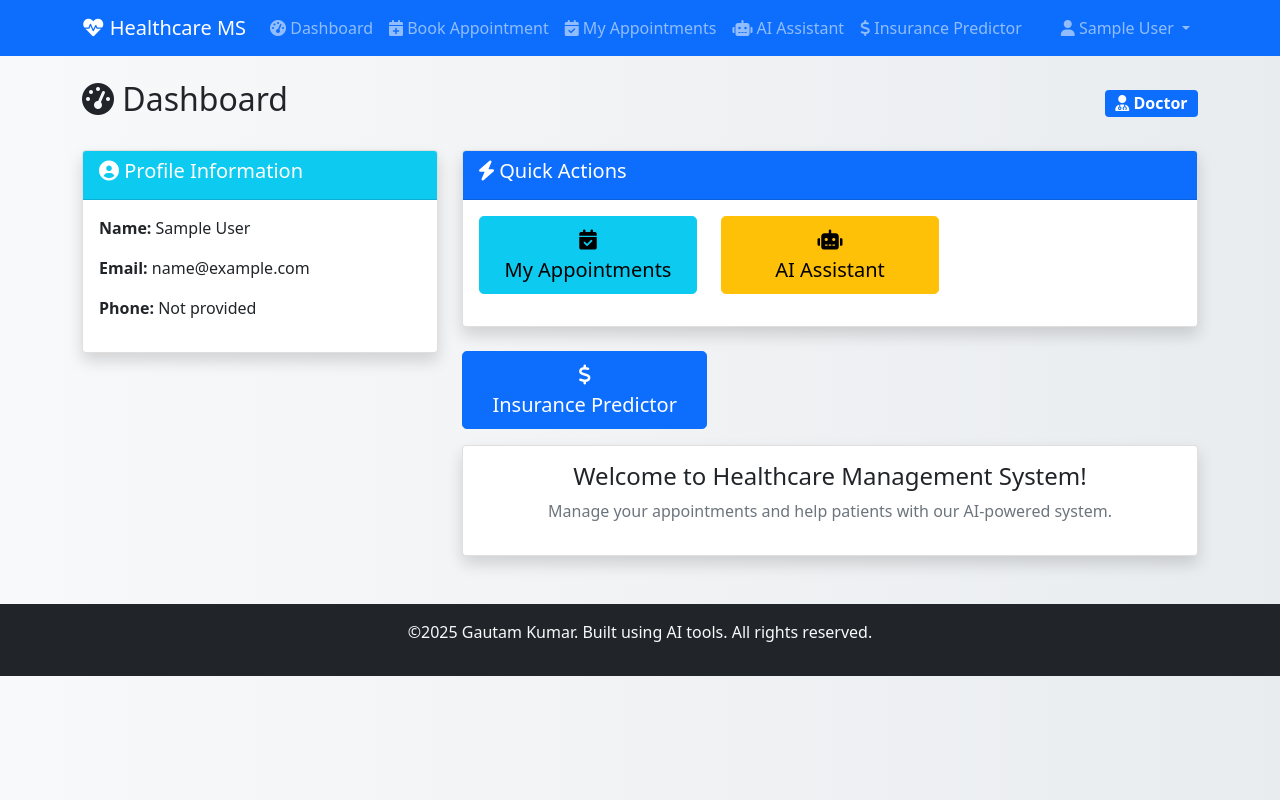
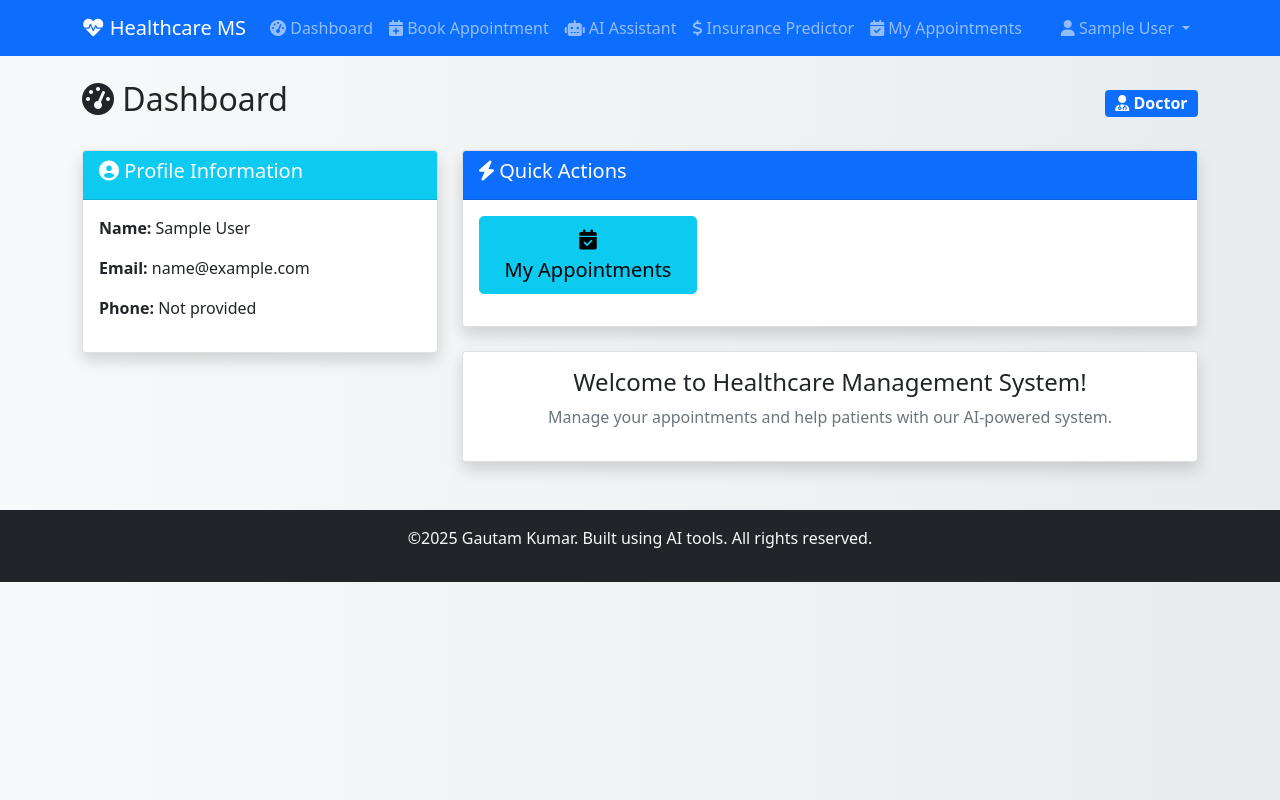
Before and after one commit to gautam-oss/Healthcare_Management_System, a Django app: page /users/dashboard/ in a window 1280 px wide. Run offline with Django 5.2, Linux system fonts and the light colour scheme; the visitor is signed in with stand-in values (Sample User, id 1); some libraries are stand-ins or nearby versions.

Commit message:
improve frontend

```diff
--- a/templates/navbar.html
+++ b/templates/navbar.html
@@ -22,20 +22,20 @@
                                 <i class="fas fa-calendar-plus"></i> Book Appointment
                             </a>
                         </li>
+                        <li class="nav-item">
+                            <a class="nav-link" href="{% url 'chatbot:chat' %}">
+                                <i class="fas fa-robot"></i> AI Assistant
+                            </a>
+                        </li>
+                        <li class="nav-item">
+                            <a class="nav-link" href="{% url 'insurance:predict' %}">
+                                <i class="fas fa-dollar-sign"></i> Insurance Predictor
+                            </a>
+                        </li>
                     {% endif %}
                     <li class="nav-item">
                         <a class="nav-link" href="{% url 'appointments:my_appointments' %}">
                             <i class="fas fa-calendar-check"></i> My Appointments
-                        </a>
-                    </li>
-                    <li class="nav-item">
-                        <a class="nav-link" href="{% url 'chatbot:chat' %}">
-                            <i class="fas fa-robot"></i> AI Assistant
-                        </a>
-                    </li>
-                    <li class="nav-item">
-                        <a class="nav-link" href="{% url 'insurance:predict' %}">
-                            <i class="fas fa-dollar-sign"></i> Insurance Predictor
                         </a>
                     </li>
                 </ul>
@@ -48,7 +48,6 @@
                             <li><a class="dropdown-item" href="{% url 'users:dashboard' %}">Profile</a></li>
                             <li><hr class="dropdown-divider"></li>
                             <li>
-                                <!-- Fixed logout form -->
                                 <form method="post" action="{% url 'users:logout' %}" class="d-inline">
                                     {% csrf_token %}
                                     <button type="submit" class="dropdown-item">
--- a/users/templates/users/dashboard.html
+++ b/users/templates/users/dashboard.html
@@ -19,7 +19,6 @@
     </div>
 
     <div class="row">
-        <!-- Profile Card -->
         <div class="col-md-4">
             <div class="card shadow mb-4">
                 <div class="card-header bg-info text-white">
@@ -42,7 +41,6 @@
             </div>
         </div>
 
-        <!-- Quick Actions -->
         <div class="col-md-8">
             <div class="card shadow mb-4">
                 <div class="card-header bg-primary text-white">
@@ -64,24 +62,24 @@
                                 My Appointments
                             </a>
                         </div>
+                        {% if profile_type == 'patient' %}
                         <div class="col-md-4">
                             <a href="{% url 'chatbot:chat' %}" class="btn btn-warning btn-lg w-100 mb-3">
                                 <i class="fas fa-robot"></i><br>
                                 AI Assistant
                             </a>
                         </div>
+                        <div class="col-md-4">
+                            <a href="{% url 'insurance:predict' %}" class="btn btn-primary btn-lg w-100 mb-3">
+                                <i class="fas fa-dollar-sign"></i><br>
+                                Insurance Predictor
+                             </a>
+                        </div>
+                        {% endif %}
                     </div>
                 </div>
             </div>
 
-            <div class="col-md-4">
-                <a href="{% url 'insurance:predict' %}" class="btn btn-primary btn-lg w-100 mb-3">
-                    <i class="fas fa-dollar-sign"></i><br>
-                    Insurance Predictor
-                 </a>
-            </div>
-
-            <!-- Welcome Message -->
             <div class="card shadow">
                 <div class="card-body text-center">
                     <h4>Welcome to Healthcare Management System!</h4>
```
